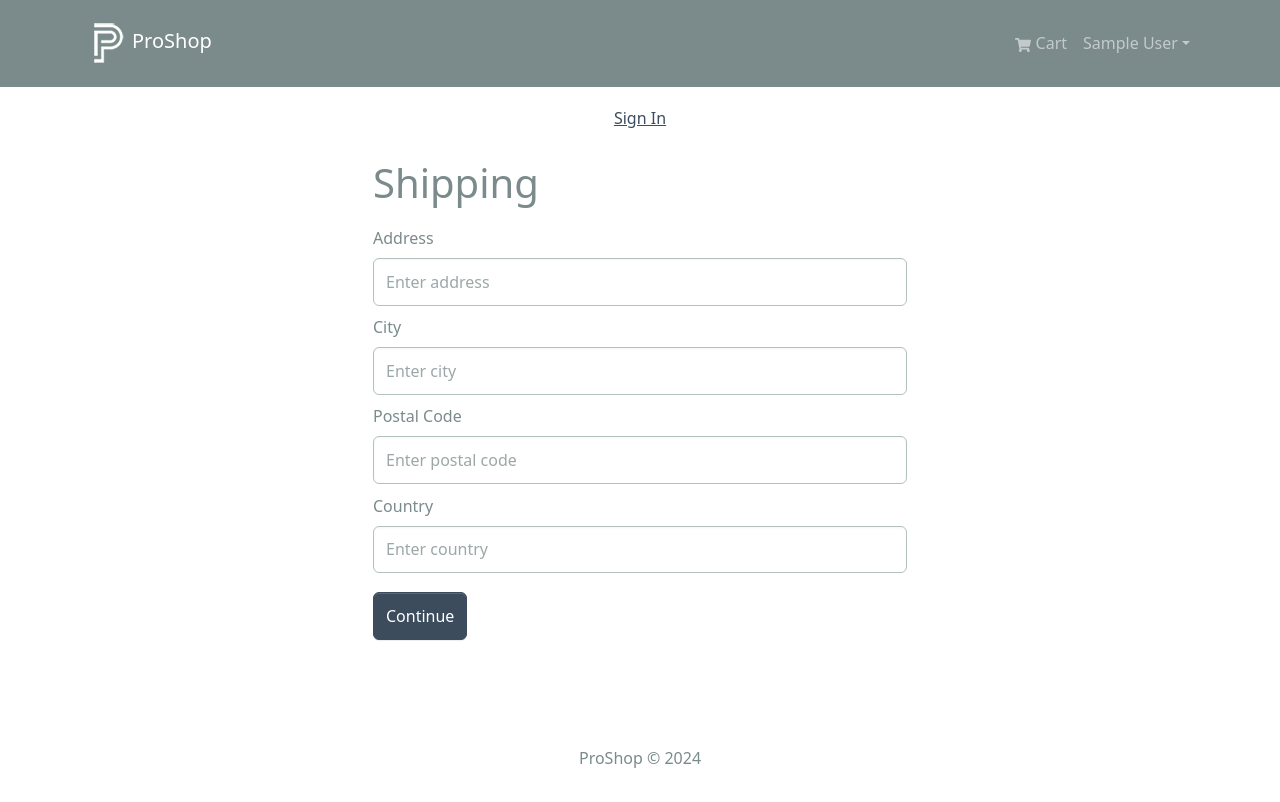
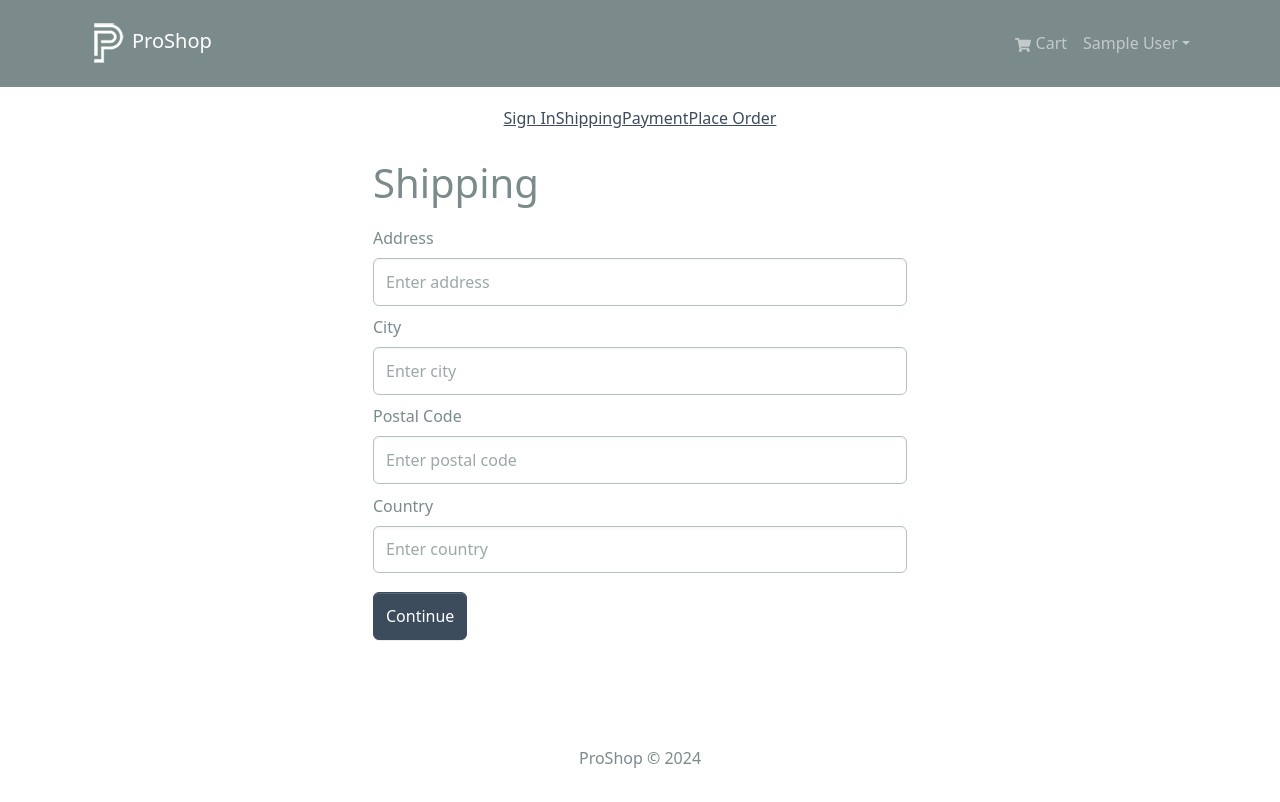
Before and after one commit to Zainab-Ayoub/proshop, a React (Create React App) app in the folder frontend/: page /shipping in a window 1280 px wide. Shown: the top 802 px of the page. Built offline with nearby package versions, Linux system fonts and the light colour scheme; sample sign-in values are in the browser's storage.

Commit message:
links of all steps

```diff
--- a/frontend/src/components/CheckoutSteps.jsx
+++ b/frontend/src/components/CheckoutSteps.jsx
@@ -14,6 +14,36 @@ export const CheckoutSteps = ( step1, step2, step3, step4 ) => {
                 <NavLink disabled>Sign In</NavLink>
             )}
         </Nav.Item>
+
+        <Nav.Item>
+            {step2 ? (
+                <LinkContainer to='/shipping'>
+                    <NavLink>Shipping</NavLink>
+                </LinkContainer>
+            ) : (
+                <NavLink disabled>Shipping</NavLink>
+            )}
+        </Nav.Item>
+
+        <Nav.Item>
+            {step3 ? (
+                <LinkContainer to='/payment'>
+                    <NavLink>Payment</NavLink>
+                </LinkContainer>
+            ) : (
+                <NavLink disabled>Payment</NavLink>
+            )}
+        </Nav.Item>
+
+        <Nav.Item>
+            {step4 ? (
+                <LinkContainer to='/placeorder'>
+                    <NavLink>Place Order</NavLink>
+                </LinkContainer>
+            ) : (
+                <NavLink disabled>Place Order</NavLink>
+            )}
+        </Nav.Item>
     </Nav>
   );
 };
```
